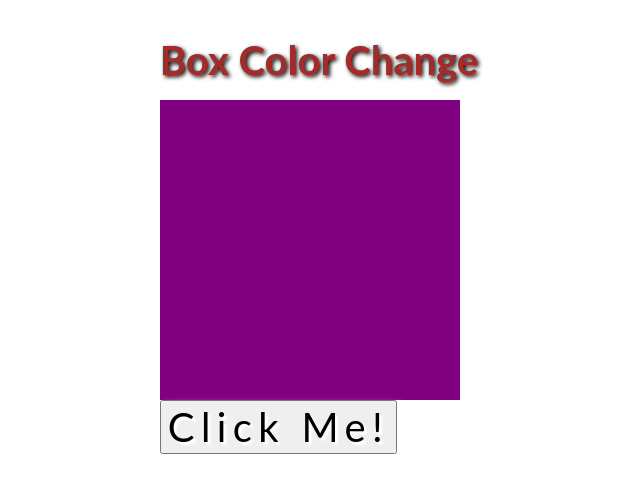
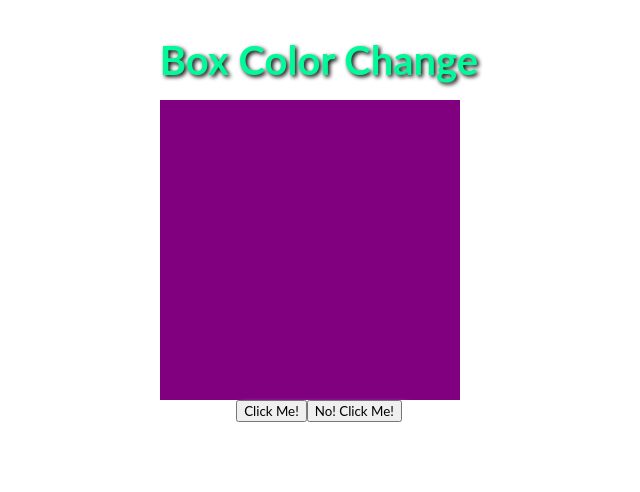
Before and after one commit to devagreen9/React-Box-Color, a React (Create React App) app in the folder statepractice/: page / in a window 1280 px wide. Shown: the top 492 px of the page, without its empty margins (321-961 px from the left). Built offline with nearby package versions, Linux system fonts and the light colour scheme.

Commit message:
Completed

```diff
--- a/statepractice/src/App.css
+++ b/statepractice/src/App.css
@@ -1,14 +1,14 @@
 button {
   font-family: 'Lato', sans-serif;
-  display: flex;
   text-align: center;
   justify-content: center;
   align-items: center;
   text-align: center;
   box-shadow: 5px 5px 7px white;
-  font-size: 2.5rem;
-  letter-spacing: 0.4rem;
-  text-shadow: 3px 3px 2px white;
+}
+
+.buttons {
+  text-align: center;
 }
 
 /* .colorBox {
@@ -19,7 +19,7 @@ button {
 } */
 
 h1{
-  color: brown;
+  color: mediumspringgreen;
   font-size: 2.5rem;
   margin: 1rem auto;
   text-shadow: 2px 2px 4px black;
--- a/statepractice/src/App.js
+++ b/statepractice/src/App.js
@@ -19,6 +19,15 @@ export default class App extends Component {
     console.log('click counter ===>', this.state.clickCounter)
   }
 
+  onNextChange = (e) => {
+    this.setState({
+      color: 'purple',
+      clickCounter: this.state.clickCounter + 1
+    })
+    console.log('click counter ===>', this.state.clickCounter)
+  }
+
+
   render() {
     return (
       <div className='App'>
@@ -27,7 +36,10 @@ export default class App extends Component {
 
         >
         </div>
-        <button onClick={this.onChange} >Click Me!</button>
+        <div className='buttons'>
+          <button onClick={this.onChange} >Click Me!</button>
+          <button onClick={this.onNextChange}>No! Click Me!</button>
+        </div>
       </div>
     )
   }
```
